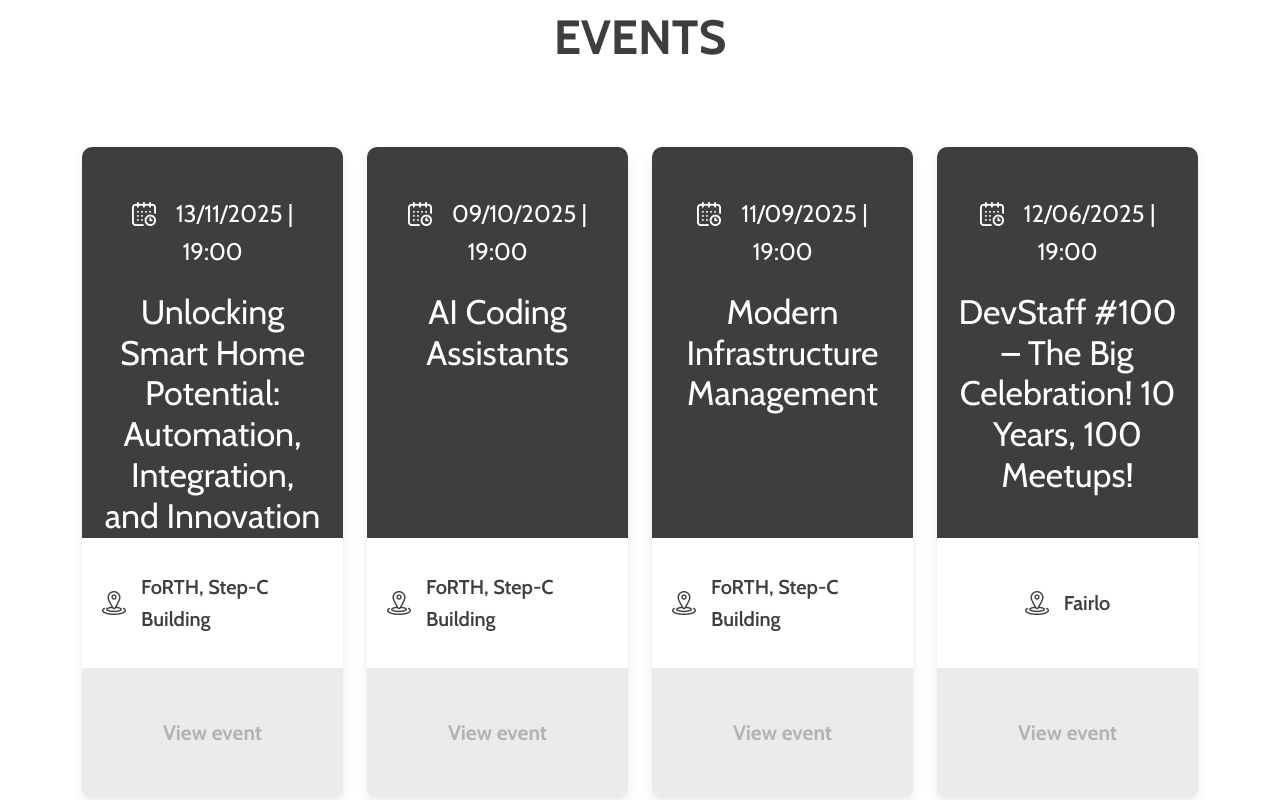
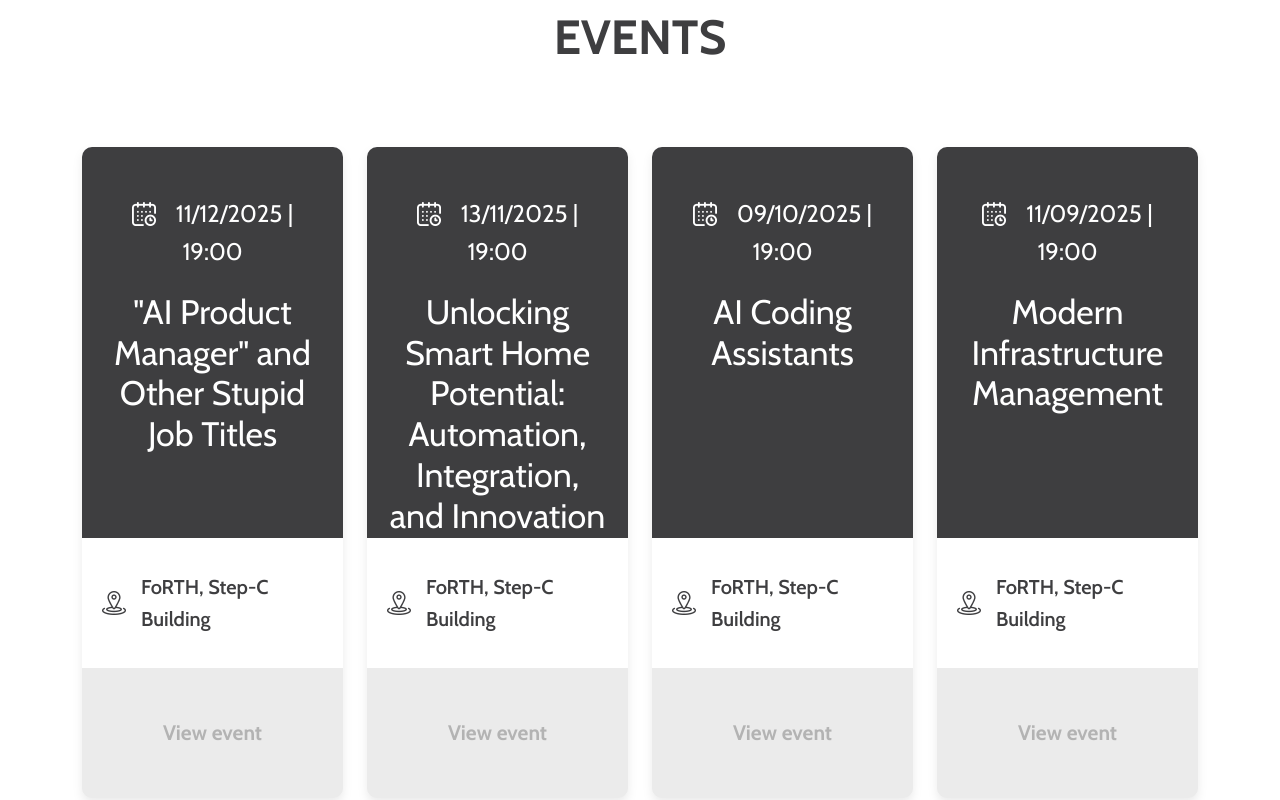
Before and after one commit to devstaff-crete/devstaff-website, a Next.js app: page / in a window 1280 px wide. Shown: the part 1520-2320 px from the top of the page. Built offline with nearby package versions, Linux system fonts and the light colour scheme.

Commit message:
Add meetup 104

```diff
--- a/data/events.ts
+++ b/data/events.ts
@@ -8,6 +8,14 @@ type Event = {
 };
 
 export const events: Event[] = [
+  {
+    date: '11/12/2025',
+    time: '19:00',
+    title: '"AI Product Manager" and Other Stupid Job Titles',
+    location: 'FoRTH, Step-C Building',
+    locationUrl: 'https://goo.gl/maps/ZpCiitT3yDCcpumd9',
+    eventUrl: 'https://www.meetup.com/devstaff/events/312335534/'
+  },
   {
     date: '13/11/2025',
     time: '19:00',
```
